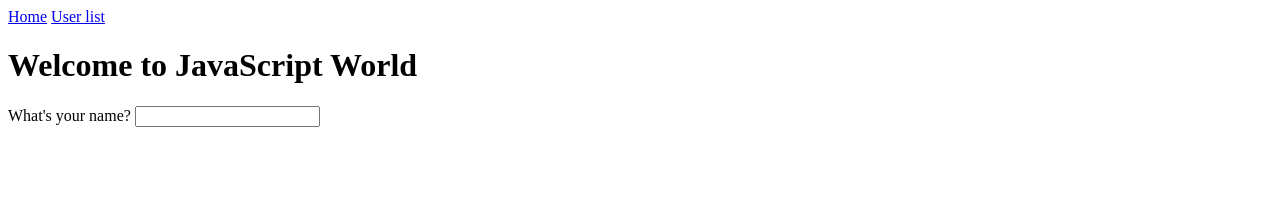
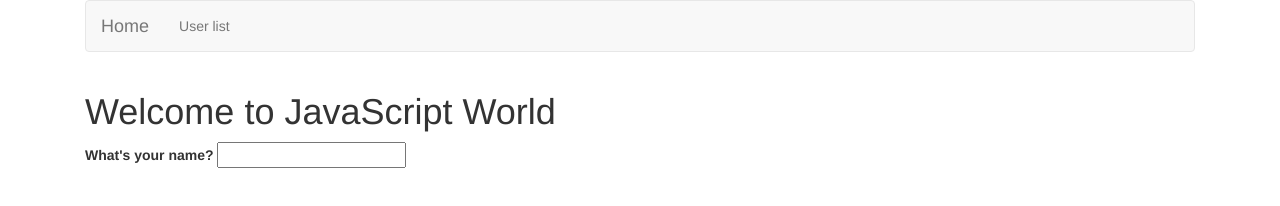
Before and after one commit to blabno/javascript-world, a website: page app/index.html at #/users in a window 1280 px wide. Drawn offline with nearby package versions, Linux system fonts and the light colour scheme; some packages are replaced by stand-ins of ours; files that its build step writes are made by us from their sources.

Commit message:
prettyfied with bootstrap

```diff
--- a/app/index.html
+++ b/app/index.html
@@ -3,20 +3,33 @@
 <head>
     <title>JavaScript World</title>
     <!-- bower:css -->
+    <link rel="stylesheet" href="bower_components/bootstrap/dist/css/bootstrap.css"/>
     <!-- endbower -->
 </head>
-<body ng-app="javaScriptWorld">
+<body ng-app="javaScriptWorld" class="container">
 
-<div>
-    <a href="#/">Home</a>
-    <a href="#/users">User list</a>
+<div class="col-sm-12">
+    <div class="navbar navbar-default">
+        <div class="container-fluid">
+            <div class="navbar-header">
+                <a class="navbar-brand" href="#/">Home</a>
+            </div>
+            <ul class="nav navbar-nav navbar-left">
+                <li>
+                    <a href="#/users">User list</a>
+                </li>
+            </ul>
+        </div>
+    </div>
 </div>
 
-<div ng-view></div>
+<div ng-view class="col-sm-12"></div>
 
 <!-- bower:js -->
+<script src="bower_components/jquery/dist/jquery.js"></script>
 <script src="bower_components/angular/angular.js"></script>
 <script src="bower_components/angular-route/angular-route.js"></script>
+<script src="bower_components/bootstrap/dist/js/bootstrap.js"></script>
 <!-- endbower -->
 <script src="modules/app.js"></script>
 <script src="modules/home/home.controller.js"></script>
--- a/bower.json
+++ b/bower.json
@@ -12,6 +12,7 @@
     ],
     "dependencies": {
         "angular": "~1.3.15",
-        "angular-route": "~1.3.15"
+        "angular-route": "~1.3.15",
+        "bootstrap": "~3.3.4"
     }
 }
```
Also changed, not shown: app/modules/user/userDetails.tpl.html (+7 -4 lines), app/modules/user/userList.tpl.html (+1 -1 lines).
